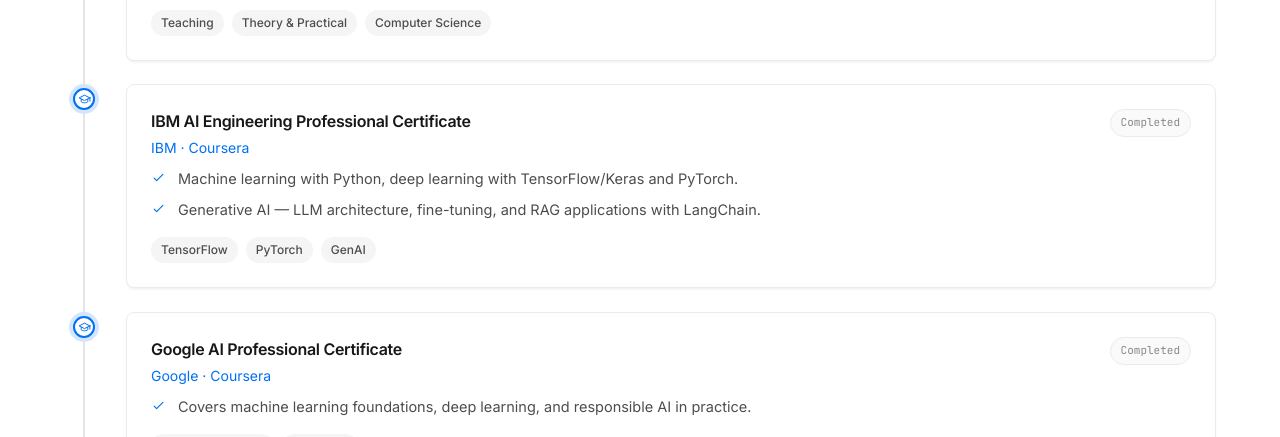
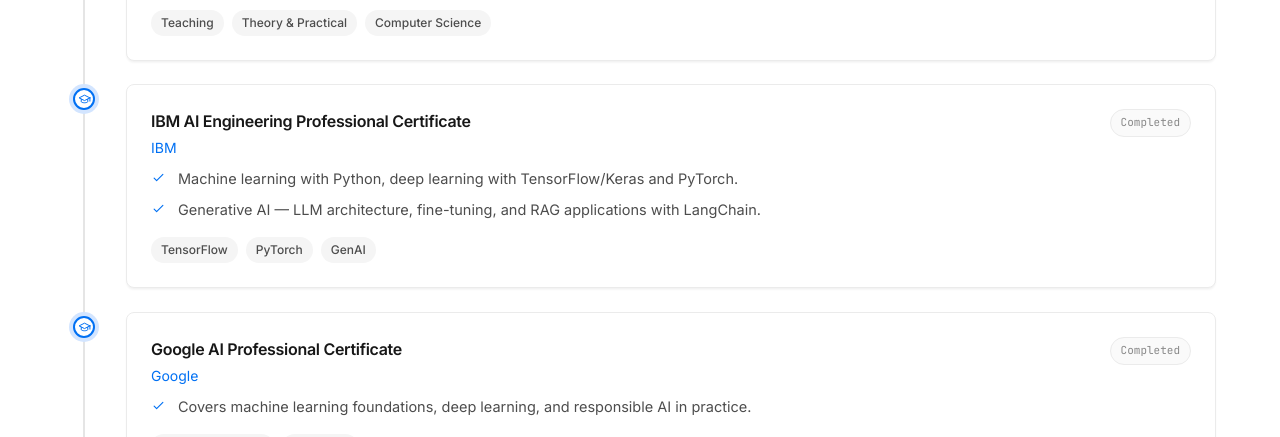
Before and after one commit to pranitacharjunewar3-sketch/portfolio, a React (Vite) app: page / in a window 1280 px wide. Shown: the part 2720-3157 px from the top of the page. Built offline with nearby package versions, Linux system fonts and the light colour scheme.

Commit message:
Remove Coursera from certification issuers

```diff
--- a/src/data/certifications.ts
+++ b/src/data/certifications.ts
@@ -15,7 +15,7 @@
   },
   {
     title: "Google AI Professional Certificate",
-    issuer: "Google · Coursera",
+    issuer: "Google",
   },
   {
     title: "Adobe Graphic Designer: Design that Demands Attention",
@@ -23,7 +23,7 @@
   },
   {
     title: "IBM AI Engineering",
-    issuer: "IBM · Coursera",
+    issuer: "IBM",
   },
   {
     title: "Ethical Hacker",
--- a/src/data/experience.ts
+++ b/src/data/experience.ts
@@ -45,7 +45,7 @@
   },
   {
     role: "IBM AI Engineering Professional Certificate",
-    org: "IBM · Coursera",
+    org: "IBM",
     period: "Completed",
     type: "education",
     description: [
@@ -56,7 +56,7 @@
   },
   {
     role: "Google AI Professional Certificate",
-    org: "Google · Coursera",
+    org: "Google",
     period: "Completed",
     type: "education",
     description: [
```
